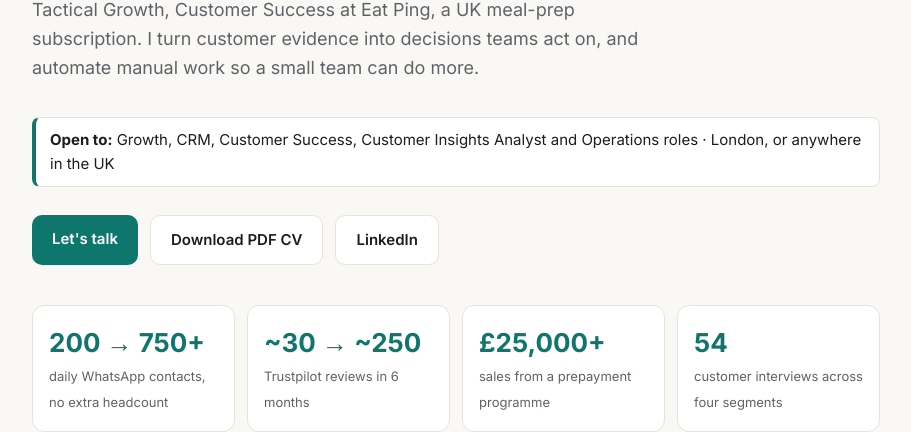
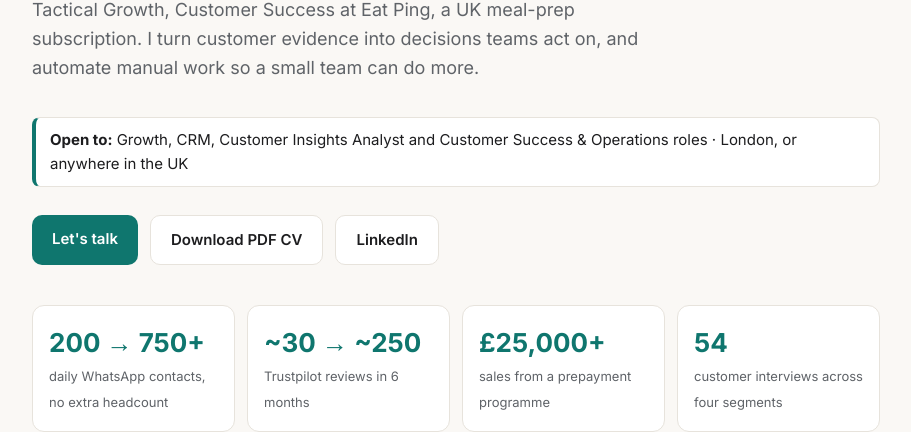
Before and after one commit to neildsaldanha/neildsaldanha.github.io, a plain HTML site: page index.html in a window 1280 px wide. Shown: the part 381-813 px from the top of the page, without its empty margins (184-1095 px from the left). Drawn offline with Linux system fonts and the light colour scheme.

Commit message:
Add files via upload

```diff
--- a/index.html
+++ b/index.html
@@ -96,7 +96,7 @@
   </div>
   <h1>I find out why customers stay or leave, and fix it.</h1>
   <p class="lead">Tactical Growth, Customer Success at Eat Ping, a UK meal-prep subscription. I turn customer evidence into decisions teams act on, and automate manual work so a small team can do more.</p>
-  <div class="open-to"><strong>Open to:</strong> Growth, CRM, Customer Success, Customer Insights Analyst and Operations roles · London, or anywhere in the UK</div>
+  <div class="open-to"><strong>Open to:</strong> Growth, CRM, Customer Insights Analyst and Customer Success &amp; Operations roles · London, or anywhere in the UK</div>
   <div class="btns">
     <a class="btn primary" href="#contact">Let's talk</a>
     <a class="btn ghost" href="Neil-Saldanha-CV.pdf" download>Download PDF CV</a>
```
